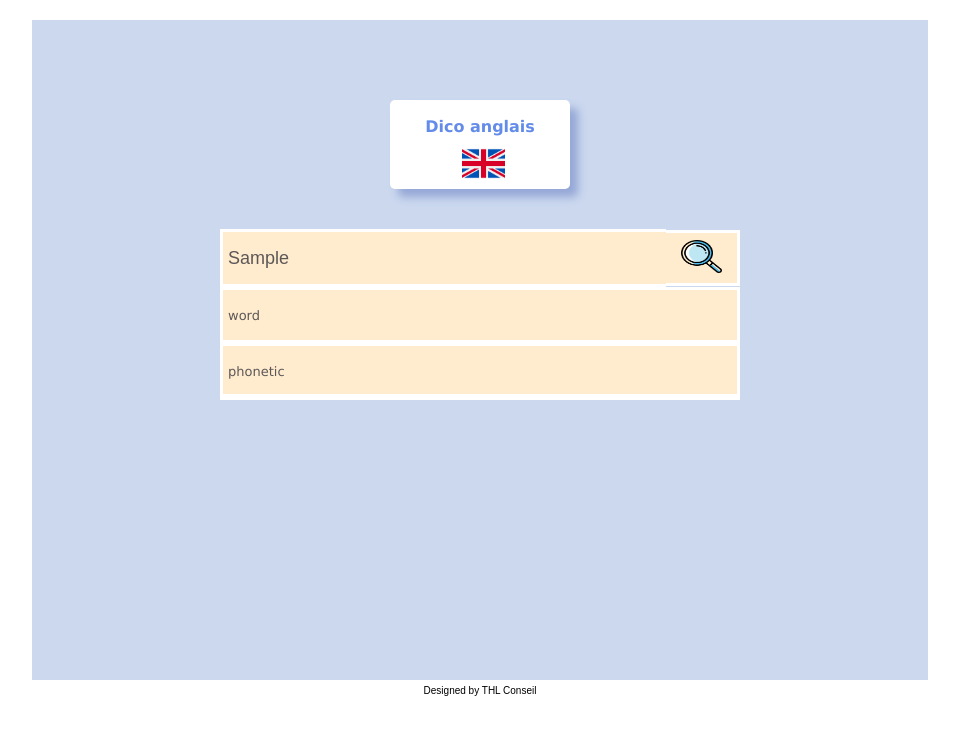
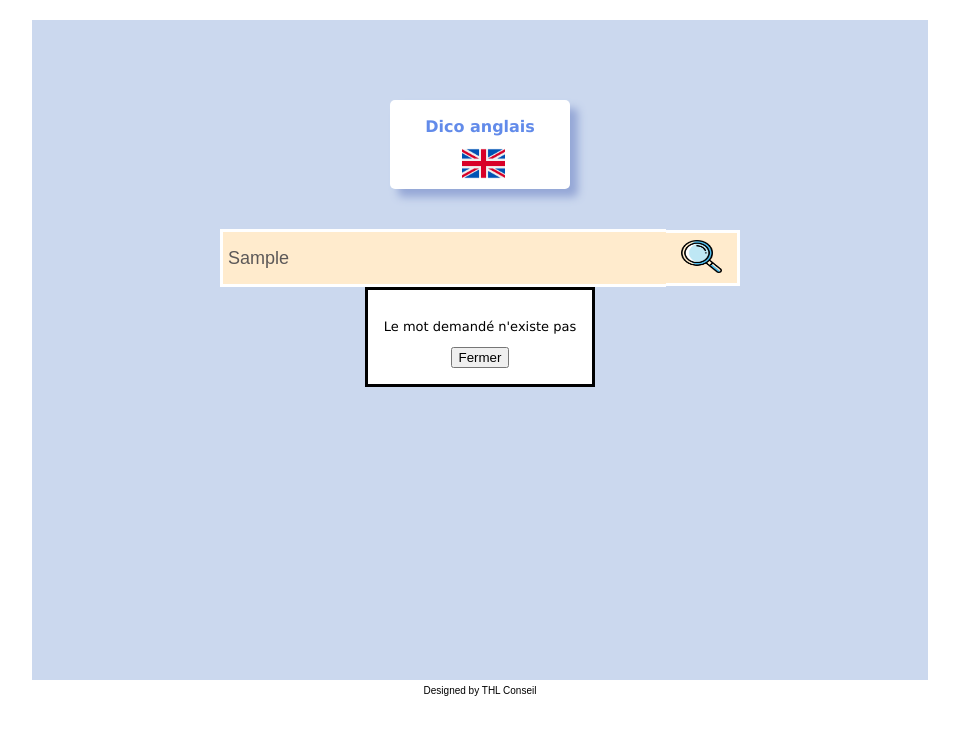
Before and after one commit to Tuyenfr/DicoGB, a plain HTML site: page index.html in a window 1280 px wide. Both pictures are taken after typing "Sample" into the empty fields and a click on the button 863 px from the left and 258 px from the top of the page. Shown: the whole page, without its empty margins (160-1119 px from the left). Drawn offline with Linux system fonts and the light colour scheme; no server answers.

Commit message:
Dialog mot inconnu

```diff
--- a/index.html
+++ b/index.html
@@ -23,6 +23,13 @@
           <input class="line-text" type="text" size="63" placeholder="Saisissez un mot anglais" name="search" value="">
           <button class="line-button" type="submit"><img src="loupe-freepik.png" alt="loupe"></button>
       </form>
+
+      <dialog open class="display-dialog js-dialog">
+        <p style="font-size: 13px">Le mot demandé n'existe pas</p>
+      <form method="dialog" class="form-dialog">
+        <button class="js-button-dialog">Fermer</button>
+      </form>
+      </dialog>
       </div>
 
       <div class="card-hidden js-card-hidden">
--- a/script.js
+++ b/script.js
@@ -16,9 +16,6 @@ const form = document.querySelector("#form") // définition de l'étape 1 mais o
 
 form.addEventListener("submit", (event) => {
   event.preventDefault() // annule le comportement par défaut à savoir rediriger la donnée du formulaire, du coup garde le mot sur la page au lieu de l'effacer
-
-  const card = document.querySelector(".js-card-hidden")
-  card.classList.remove("card-hidden")
 
   const data = new FormData(form) // mettre name="search" et value="" dans l'input du fichier index.html
   const wordToSearch = data.get("search")
@@ -43,13 +40,24 @@ const apiCall = (word) => {
       //console.log("Mot:", wordInformations) // // permet de voir dans la console les données du mot saisi
 
       const informationsNeeded = extractData(data[0])
+
+      const card = document.querySelector(".js-card-hidden")
+      card.classList.remove("card-hidden")
+
       renderToHTML(informationsNeeded)
 
     })
     .catch((error) => {
-      alert("Le mot demandé n'existe pas")
+      const notFound = document.querySelector(".js-dialog")
+      notFound.classList.remove("display-dialog")
+      const buttonDialog = document.querySelector(".js-button-dialog")
+      buttonDialog.addEventListener("click", () => {
+        location.reload()
+      })
       console.error(error)
-    })
+      })
+
+
 }
 
 const extractData = (data) => {
--- a/style.css
+++ b/style.css
@@ -72,6 +72,15 @@ body {
   display: none;
 }
 
+.display-dialog {
+  display: none;
+}
+
+.form-dialog {
+  display: flex;
+  justify-content: center;
+}
+
 .line-text {
   height: 50px;
   background-color: blanchedalmond;
@@ -80,7 +89,7 @@ body {
   border-color: white;
   border-right: none;
   width: 90%;
-  font-size: large;
+  font-size: 18px;
   padding-left: 5px;
 }
 
@@ -95,7 +104,7 @@ body {
 }
 
 ::placeholder {
-  font-size: small;
+  font-size: 15px;
 }
 
 .line-output {
```
